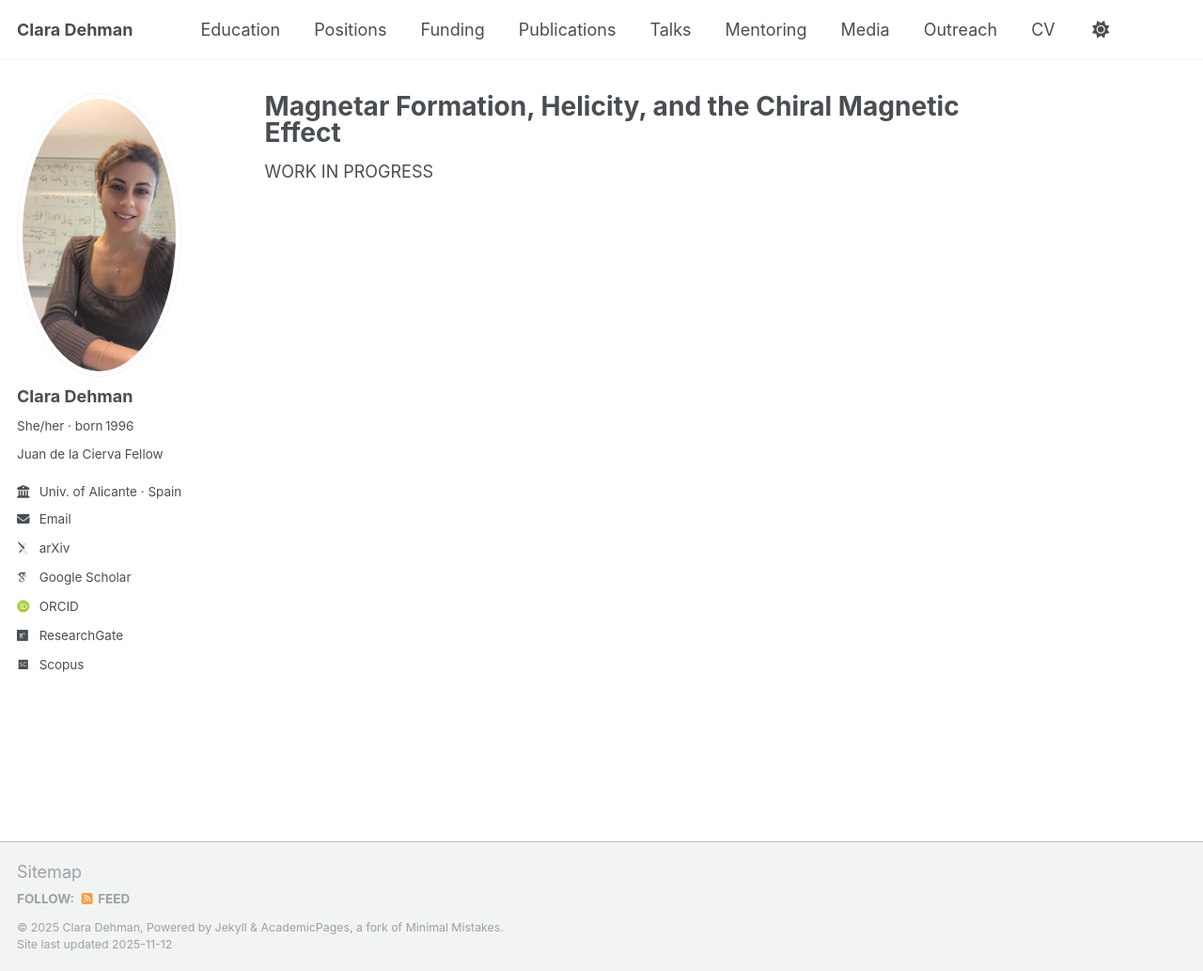
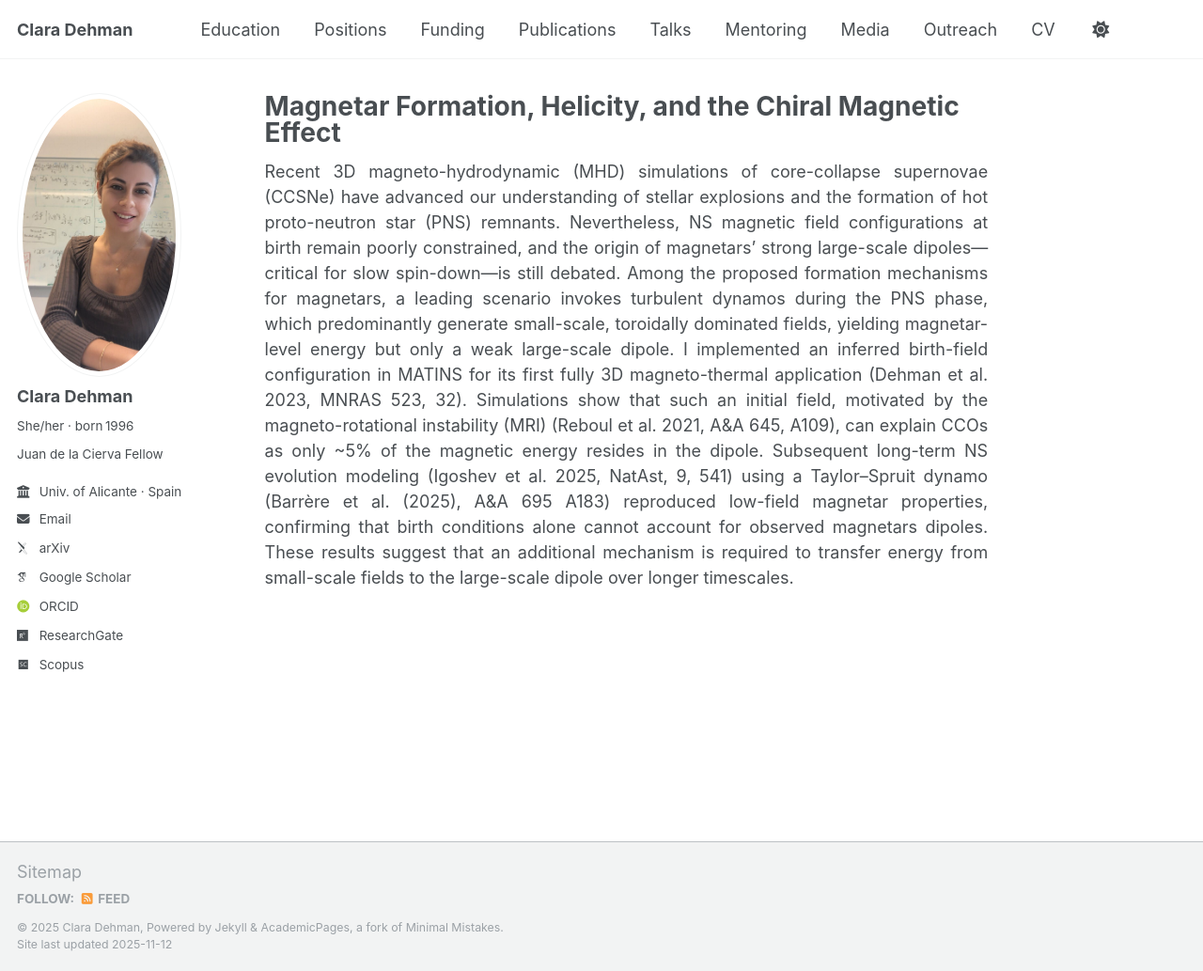
Before and after one commit to ClaraDehman/ClaraDehman.github.io, a Jekyll site: the page built from cme.md, in a window 1280 px wide and 1033 px high. Shown: the whole window at 94% size. Built offline with Jekyll 4.4.1, drawn with Linux system fonts in a browser that asks for light colours; some web fonts are replaced.

Commit message:
Update cme.md

```diff
--- a/cme.md
+++ b/cme.md
@@ -7,5 +7,5 @@ redirect_from:
 ---
 
  <p style="text-align: justify;">
-    WORK IN PROGRESS
+  Recent 3D magneto-hydrodynamic (MHD) simulations of core-collapse supernovae (CCSNe) have advanced our understanding of stellar explosions and the formation of hot proto-neutron star (PNS) remnants. Nevertheless, NS magnetic field configurations at birth remain poorly constrained, and the origin of magnetars’ strong large-scale dipoles—critical for slow spin-down—is still debated. Among the proposed formation mechanisms for magnetars, a leading scenario invokes turbulent dynamos during the PNS phase, which predominantly generate small-scale, toroidally dominated fields, yielding magnetar-level energy but only a weak large-scale dipole. I implemented an inferred birth-field configuration in MATINS for its first fully 3D magneto-thermal application (Dehman et al. 2023, MNRAS 523, 32). Simulations show that such an initial field, motivated by the magneto-rotational instability (MRI) (Reboul et al. 2021, A&A 645, A109), can explain CCOs as only ~5% of the magnetic energy resides in the dipole. Subsequent long-term NS evolution modeling (Igoshev et al. 2025, NatAst, 9, 541) using a Taylor–Spruit dynamo (Barrère et al. (2025), A&A 695 A183) reproduced low-field magnetar properties, confirming that birth conditions alone cannot account for observed magnetars dipoles. These results suggest that an additional mechanism is required to transfer energy from small-scale fields to the large-scale dipole over longer timescales.
   </p>
```
